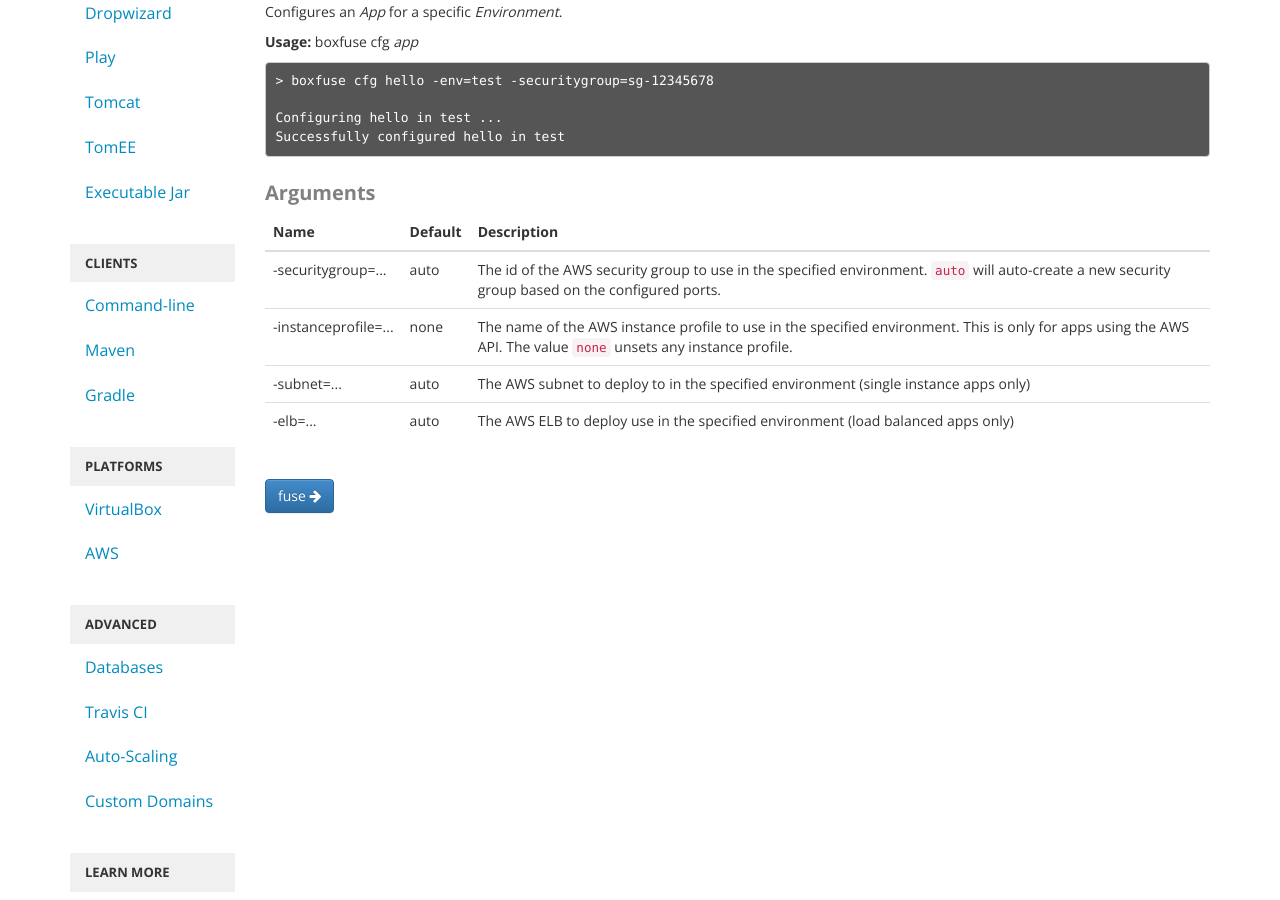
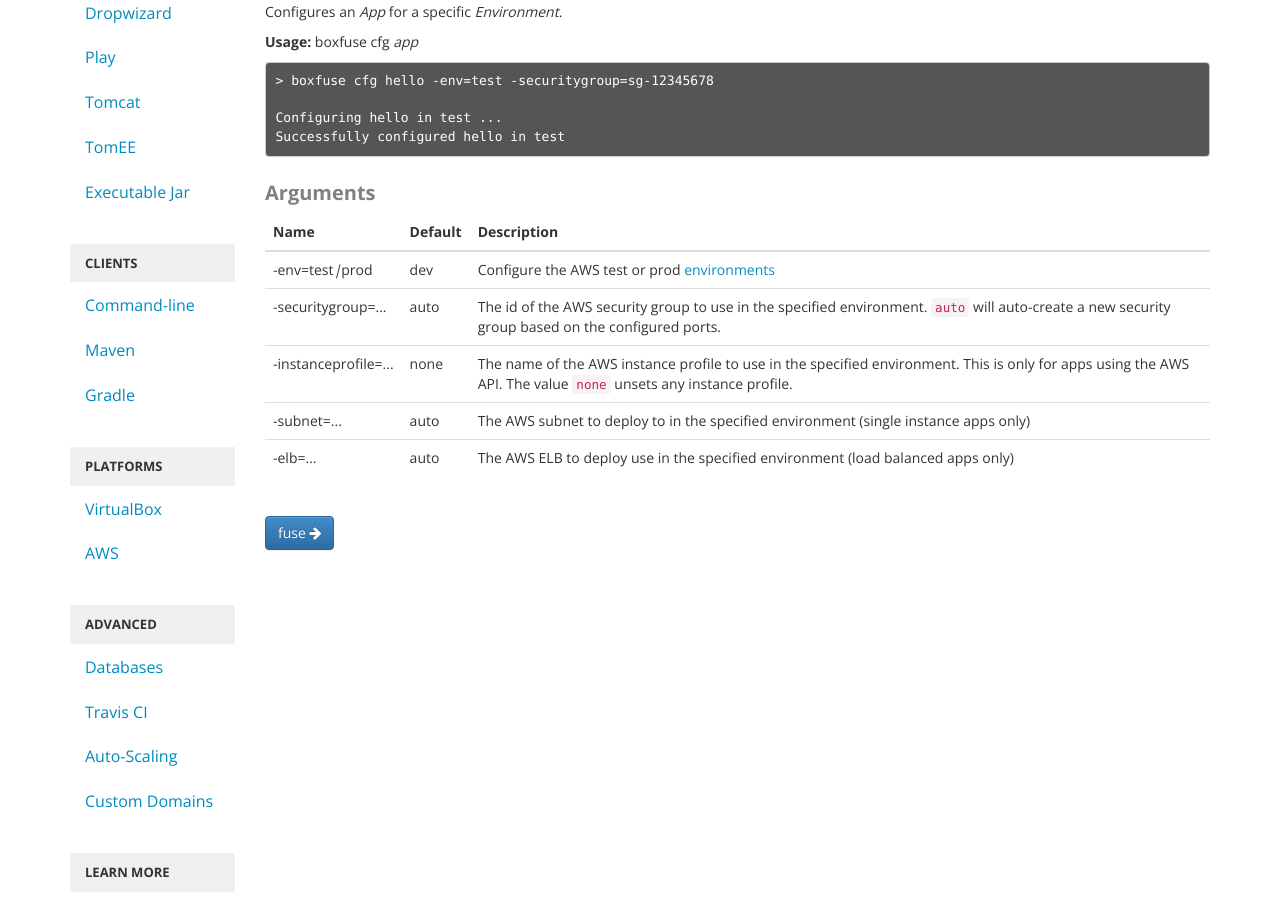
Before and after one commit to flyway/boxfuse.com, a Jekyll site: the page built from docs/commandline/cfg.html, in a window 1280 px wide and 900 px high, scrolled down 415 px. Built offline with Jekyll 4.4.1, drawn with Linux system fonts in a browser that asks for light colours.

Commit message:
Added missing docs for cfg -env

```diff
--- a/docs/commandline/cfg.html
+++ b/docs/commandline/cfg.html
@@ -25,6 +25,11 @@ Successfully configured hello in test</pre>
         <th>Description</th>
     </tr>
     </thead>
+    <tr id="env">
+        <td>-env=</em>test<em>|</em>prod</td>
+        <td>dev</td>
+        <td>Configure the AWS test or prod <a href="/docs/environments">environments</a></td>
+    </tr>
     <tr>
         <td>-securitygroup=...</td>
         <td>auto</td>
```
